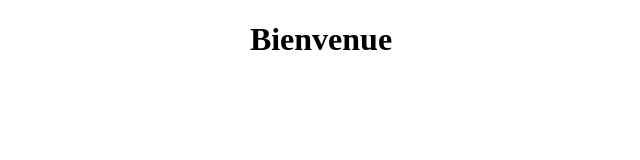
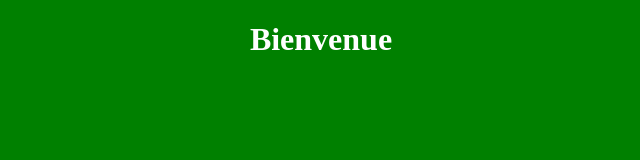
Before and after one commit to ChaseYUL99/atelier_git, a plain HTML site: page index.html in a window 1280 px wide. Shown: the whole page, without its empty margins (319-959 px from the left). Drawn offline with Linux system fonts and the light colour scheme.

Commit message:
index.html : fond vert, text blanc

```diff
--- a/index.html
+++ b/index.html
@@ -5,6 +5,15 @@
 	<head>
 
 		<title>Titre</title>
+
+		<style type="text/css">
+
+			body{
+			background-color:green;
+			color:white;
+			}
+
+		</style>
 
 	</head>
 
```
